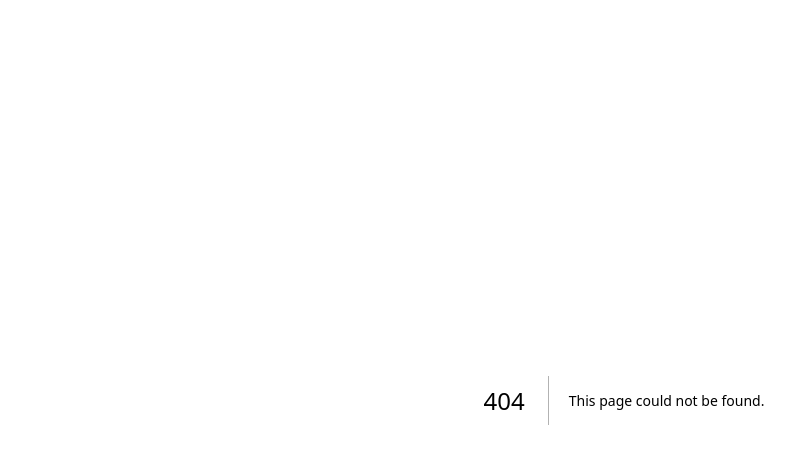
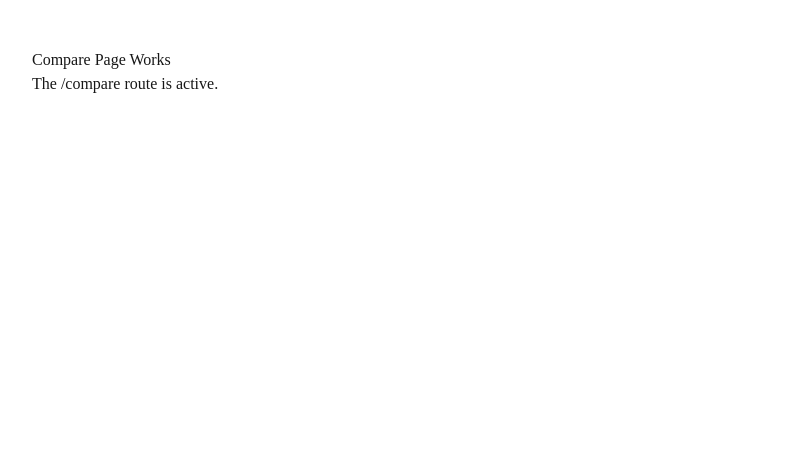
Before and after one commit to ddhutchinson-jpg/watchcomarisonai, a Next.js app: page /compare in a window 1280 px wide. Before the commit this address had no page. Shown: the top 464 px of the page, without its empty margins (16-811 px from the left). Built offline with nearby package versions, Linux system fonts and the light colour scheme.

Commit message:
Add compare route

```diff
--- /dev/null
+++ b/app/compare/page.tsx
@@ -0,0 +1,8 @@
+export default function ComparePage() {
+  return (
+    <main style={{ padding: "48px", fontFamily: "serif" }}>
+      <h1>Compare Page Works</h1>
+      <p>The /compare route is active.</p>
+    </main>
+  )
+}
```
